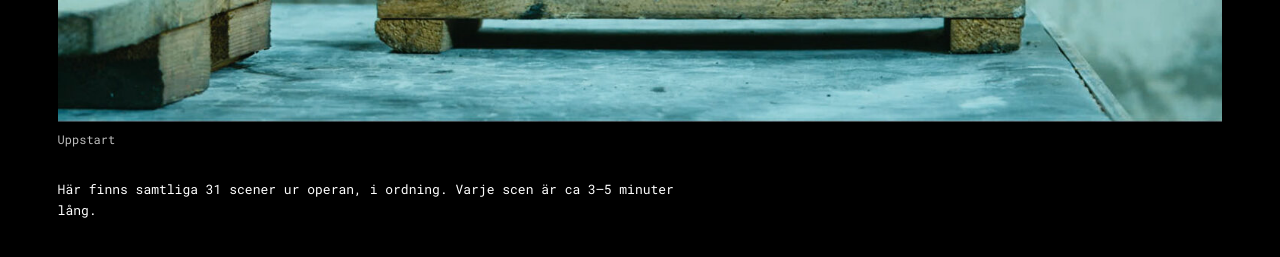
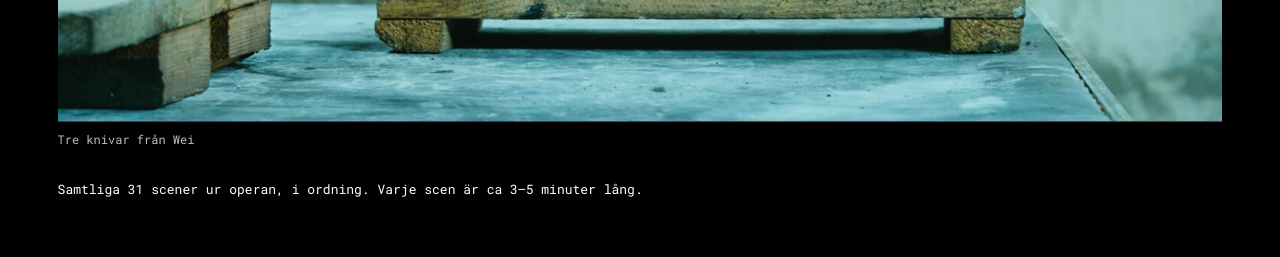
Before and after one commit to Patriks-Pavilion/treknivar, a plain HTML site: page scener/index.html in a window 1280 px wide. Shown: the part 860-1117 px from the top of the page. Drawn offline with nearby package versions, Linux system fonts and the light colour scheme; grey boxes are pictures that could not be loaded; a web font is replaced by a local one.

Commit message:
Change hero image caption and intro paragraph
Updated the hero image caption and intro text.

```diff
--- a/scener/index.html
+++ b/scener/index.html
@@ -36,8 +36,8 @@
 <main>
 <article class="container">
 <header class="page-head"><h1 class="page-title">Scener</h1></header>
-<figure class="scenes-hero"><img src="/media/film/uppstart.jpg" alt="" width="1536" height="809"><figcaption>Uppstart</figcaption></figure>
-<p class="scenes-intro">Här finns samtliga 31 scener ur operan, i ordning. Varje scen är ca 3–5 minuter lång.</p>
+<figure class="scenes-hero"><img src="/media/film/uppstart.jpg" alt="" width="1536" height="809"><figcaption>Tre knivar från Wei</figcaption></figure>
+<p class="scenes-intro">Samtliga 31 scener ur operan, i ordning. Varje scen är ca 3–5 minuter lång.</p>
 <div class="scenes">
 <figure class="scene"><div class="video"><iframe src="https://player.vimeo.com/video/776408306?dnt=1" loading="lazy" title="Scen 1" allow="autoplay; fullscreen; picture-in-picture" allowfullscreen></iframe></div><figcaption><span class="scene-no">01.</span></figcaption></figure>
 <figure class="scene"><div class="video"><iframe src="https://player.vimeo.com/video/776410509?dnt=1" loading="lazy" title="Scen 2" allow="autoplay; fullscreen; picture-in-picture" allowfullscreen></iframe></div><figcaption><span class="scene-no">02.</span></figcaption></figure>
```
